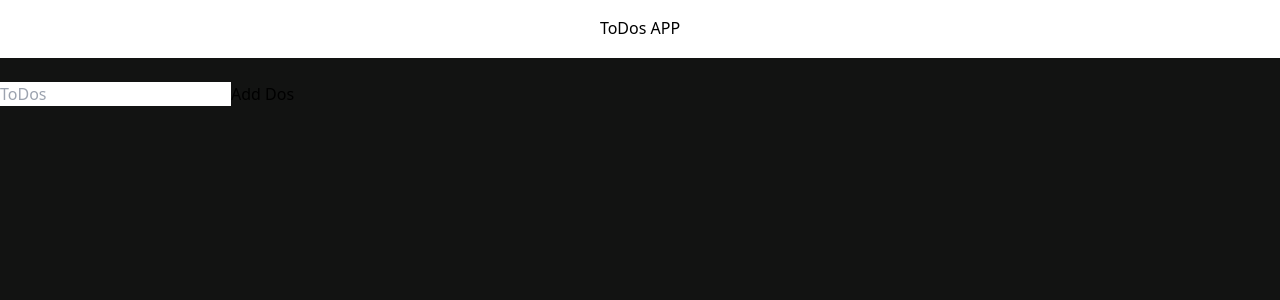
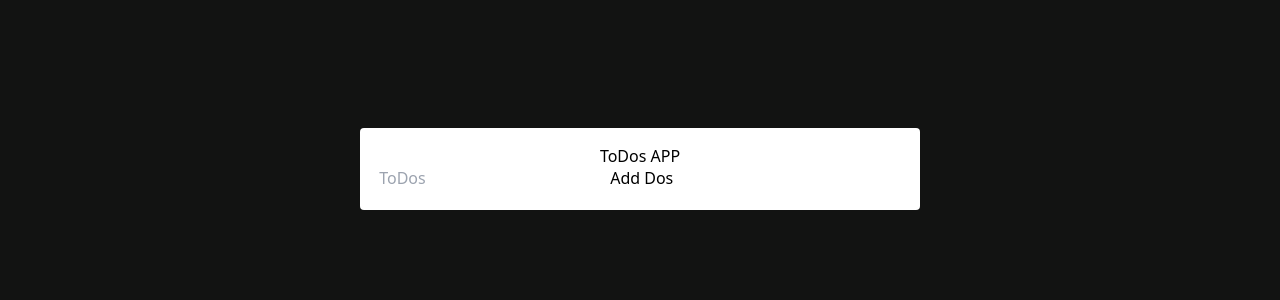
Before and after one commit to jaturaorn/test-react, a React (Vite) app: page / in a window 1280 px wide. Shown: the top 300 px of the page. Built offline with nearby package versions, Linux system fonts and the light colour scheme.

Commit message:
add BoxLG more css, chage App.jsx

```diff
--- a/src/App.css
+++ b/src/App.css
@@ -18,4 +18,8 @@ h1{
 .BoxLG {
   background: #fff;
   padding: 1.2rem;
+  width: 90vw;
+  margin: 8rem auto;
+  max-width: 35rem;
+  border-radius: 0.25rem;
 }
--- a/src/App.jsx
+++ b/src/App.jsx
@@ -1,15 +1,18 @@
 import { useState } from 'react'
 import './App.css'
-import Header from './Component/Header'
-import FormBox from './Component/FormBox'
 
 function App() {
   const [count, setCount] = useState(0)
 
   return (
     <div>
-      <Header /><br />
-      <FormBox />
+      <section className='BoxLG'>
+          <h1>ToDos APP</h1>
+        <form className='form-box'>
+            <input type='text' className='text-input' placeholder="ToDos" />
+            <button type='submit' className='submit-btn'>Add Dos</button>
+        </form>
+      </section>
     </div>
   )
 }
```
